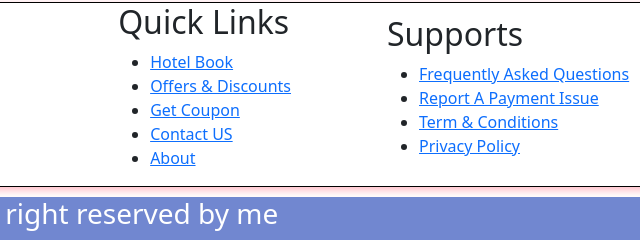
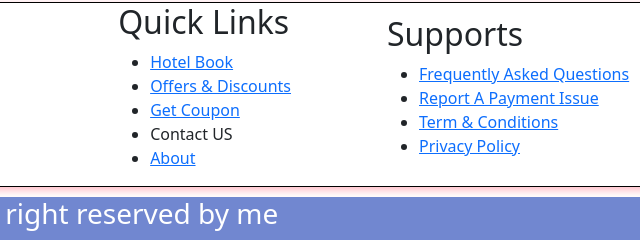
Before and after one commit to Ajahruddin-Alam/Go-Trip, a plain HTML site: page index.html in a window 1280 px wide. Shown: the part 5718-5958 px from the top of the page, 169-809 px from the left. Drawn offline with nearby package versions, Linux system fonts and the light colour scheme.

Commit message:
commit to push

```diff
--- a/index.html
+++ b/index.html
@@ -723,7 +723,7 @@
                 <li><a href="./hotelRegister.html">Hotel Book</a></li>
                 <li><a href="#">Offers & Discounts</a></li>
                 <li><a href="#">Get Coupon</a></li>
-                <li><a href="./contact.html">Contact US</a></li>
+                <li><a class="About" id="contact"><a class="nav-link" href="#" data-bs-target="#contactus" data-bs-toggle="modal">Contact US</a></li>
                 <!-- <li ><button onclick="btnContact()" href="./contact.html">Contact US</button></li> -->
                 <li><a href="#about-us">About</a></li>
             </ul>
```
